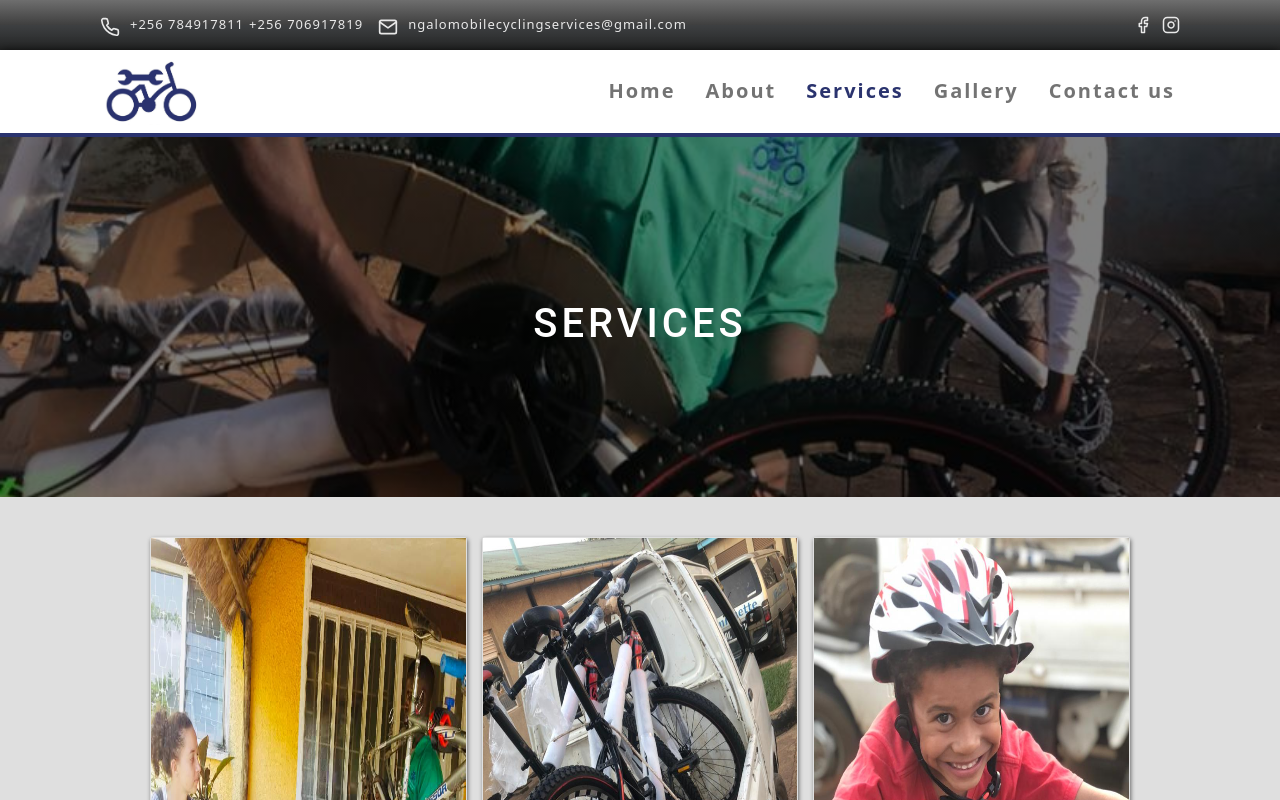
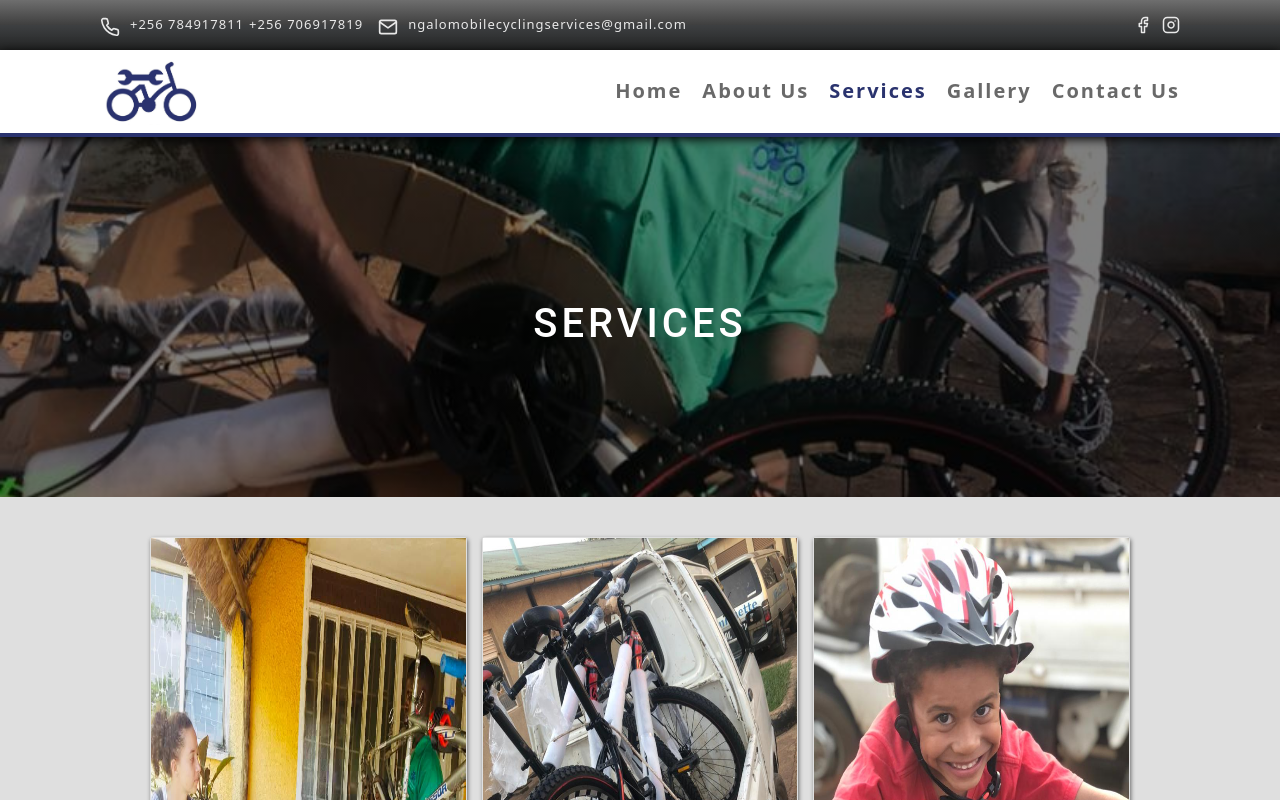
Before and after one commit to Otimthomas/ngalo, a React (Create React App) app: page /services in a window 1280 px wide. Shown: the top 800 px of the page. Built offline with nearby package versions, Linux system fonts and the light colour scheme.

Commit message:
navbar sticky to the top

```diff
--- /dev/null
+++ b/src/components/Navbar.css
@@ -0,0 +1,64 @@
+.navbar {
+  padding: 0 10rem;
+  background-color: var(--white) !important;
+  box-shadow: 0 2px 10px var(--black);
+  border-bottom: 4px solid var(--secondaryColor);
+  font-size: 2rem;
+  background-color: var(--white) !important;
+}
+
+.logo {
+  width: 10rem;
+}
+
+.navbar-nav ul {
+  font-size: 1.6rem;
+}
+
+.nav-item a {
+  text-decoration: none;
+  font-weight: 700;
+  letter-spacing: 0.2rem;
+  color: var(--primaryColor);
+}
+
+.nav-item a:hover {
+  color: var(--black) !important;
+}
+
+.nav-item:not(:last-child) {
+  padding-right: 2rem;
+}
+
+.selected {
+  color: var(--secondaryColor) !important;
+}
+
+@media (min-width: 768px) {
+  .navbar-expand-md .navbar-collapse {
+    display: flex !important;
+    flex-basis: auto;
+    justify-content: flex-end;
+  }
+}
+
+@media (max-width: 992px) {
+  .navbar {
+    padding-top: 1rem;
+    padding-bottom: 1rem;
+  }
+
+  .logo {
+    width: 5rem;
+    height: 100%;
+  }
+}
+
+@media (max-width: 768px) {
+}
+
+@media (max-width: 576px) {
+  .navbar-nav ul {
+    font-size: 1.4rem;
+  }
+}
--- a/src/components/Navbar.jsx
+++ b/src/components/Navbar.jsx
@@ -1,283 +1,211 @@
-import React from "react";
-import styled from "styled-components";
-import { NavLink, Link } from "react-router-dom";
-import logo from "../assets/ngalo-logo-c.jpg";
+// import React from "react";
+// // import styled from "styled-components";
+// import { NavLink, Link } from "react-router-dom";
+// import logo from "../assets/ngalo-logo-c.jpg";
+// import "./Navbar.css";
 
-function Navbar() {
-  const [isOpen, setIsOpen] = React.useState(false);
+// function Navbar() {
+//   const [isOpen, setIsOpen] = React.useState(true);
 
-  // const toggle = () => setIsOpen(!isOpen);
-
-  const closeNav = () => setIsOpen(false);
-
-  return (
-    <NavWrapper>
-      <nav className="navbar sticky-top navbar-expand-lg navbar-light bg-light">
-        <Link className="navbar-brand" exact to="/">
-          <img src={logo} alt="logo" className="logo" />
-        </Link>
-        <button
-          className="navbar-toggler"
-          type="button"
-          data-bs-toggle="collapse"
-          data-bs-target="#navbarSupportedContent"
-          aria-controls="navbarSupportedContent"
-          aria-expanded="false"
-          aria-label="Toggle navigation"
-        >
-          <span className="navbar-toggler-icon"></span>
-        </button>
-        <div
-          className="collapse navbar-collapse"
-          id="navbarSupportedContent"
-          isOpen={isOpen}
-        >
-          <ul className="navbar-nav ms-auto mb-2 mb-lg-0">
-            <li className="nav-item">
-              <NavLink
-                onClick={closeNav}
-                className="nav-link"
-                activeClassName="selected"
-                aria-current="page"
-                exact
-                to="/"
-              >
-                Home
-              </NavLink>
-            </li>
-            <li className="nav-item">
-              <NavLink
-                className="nav-link"
-                activeClassName="selected"
-                to="/about"
-              >
-                About
-              </NavLink>
-            </li>
-            <li className="nav-item">
-              <NavLink
-                className="nav-link"
-                activeClassName="selected"
-                to="/services"
-              >
-                Services
-              </NavLink>
-            </li>
-            <li className="nav-item">
-              <NavLink
-                className="nav-link"
-                activeClassName="selected"
-                to="/gallery"
-              >
-                Gallery
-              </NavLink>
-            </li>
-            <li className="nav-item">
-              <NavLink
-                className="nav-link"
-                activeClassName="selected"
-                to="/contact"
-              >
-                Contact us
-              </NavLink>
-            </li>
-          </ul>
-        </div>
-      </nav>
-    </NavWrapper>
-  );
-}
-
-const NavWrapper = styled.div`
-  padding: 0 10rem;
-  background-color: var(--white) !important;
-  box-shadow: 0 2px 10px var(--black);
-  border-bottom: 4px solid var(--secondaryColor);
-
-  .navbar {
-    font-size: 2rem;
-    background-color: var(--white) !important;
-  }
-
-  .logo {
-    width: 10rem;
-  }
-
-  .navbar-nav ul {
-    font-size: 1.6rem;
-  }
-
-  .nav-item a {
-    text-decoration: none;
-    font-weight: 700;
-    letter-spacing: 0.2rem;
-    color: var(--primaryColor);
-  }
-
-  .nav-item a:hover {
-    color: var(--black) !important;
-  }
-
-  .nav-item:not(:last-child) {
-    padding-right: 2rem;
-  }
-
-  .selected {
-    color: var(--secondaryColor) !important;
-  }
-
-  @media (max-width: 992px) {
-    padding-top: 1rem;
-    padding-bottom: 1rem;
-
-    .logo {
-      width: 5rem;
-      height: 100%;
-    }
-  }
-
-  @media (max-width: 768px) {
-    padding: 1rem 4rem;
-  }
-
-  @media (max-width: 576px) {
-    padding: 1rem 4rem;
-    .navbar-nav ul {
-      font-size: 1.4rem;
-    }
-  }
-`;
-
-export default Navbar;
-
-// import React, { useState } from "react";
-// import { NavLink, Link } from "react-router-dom";
-// import { Collapse, Navbar, NavbarToggler, Nav, NavItem } from "reactstrap";
-// import logo from "../assets/ngalo-logo-c.jpg";
-// import styled from "styled-components";
-
-// import "./NavBar.css";
-
-// function NavBar() {
-//   const [isOpen, setIsOpen] = useState(false);
-
-//   const toggle = () => setIsOpen(!isOpen);
+//   // const toggle = () => setIsOpen(!isOpen);
 
 //   const closeNav = () => setIsOpen(false);
+
 //   return (
-//     <Navbar color="light" light expand="md" sticky="top">
-//       <Link className="navbar-brand" exact to="/">
+//     <nav className="navbar sticky-top navbar-expand-lg navbar-light bg-light">
+//       <Link className="navbar-brand" onClick={closeNav} exact to="/">
 //         <img src={logo} alt="logo" className="logo" />
 //       </Link>
-//       <NavbarToggler onClick={toggle} />
-//       <Collapse isOpen={isOpen} navbar>
-//         <Nav className="mr-auto" navbar>
-//           <NavItem>
-//             <NavLink onClick={closeNav} exact activeClassName="selected" to="/">
+//       <button
+//         className="navbar-toggler"
+//         type="button"
+//         data-bs-toggle="collapse"
+//         data-bs-target="#navbarSupportedContent"
+//         aria-controls="navbarSupportedContent"
+//         aria-expanded="false"
+//         aria-label="Toggle navigation"
+//       >
+//         <span className="navbar-toggler-icon"></span>
+//       </button>
+//       <div className="collapse navbar-collapse" id="navbarSupportedContent">
+//         <ul className="navbar-nav ms-auto mb-2 mb-lg-0">
+//           <li className="nav-item">
+//             <NavLink
+//               onClick={closeNav}
+//               className="nav-link"
+//               activeClassName="selected"
+//               aria-current="page"
+//               exact
+//               to="/"
+//             >
 //               Home
 //             </NavLink>
-//           </NavItem>
-//           <NavItem>
-//             <NavLink onClick={closeNav} activeClassName="selected" to="/about">
-//               About us
+//           </li>
+//           <li className="nav-item">
+//             <NavLink
+//               className="nav-link"
+//               activeClassName="selected"
+//               to="/about"
+//             >
+//               About
 //             </NavLink>
-//           </NavItem>
-//           <NavItem>
+//           </li>
+//           <li className="nav-item">
 //             <NavLink
-//               onClick={closeNav}
+//               className="nav-link"
 //               activeClassName="selected"
 //               to="/services"
 //             >
 //               Services
 //             </NavLink>
-//           </NavItem>
-//           <NavItem>
+//           </li>
+//           <li className="nav-item">
 //             <NavLink
-//               onClick={closeNav}
+//               className="nav-link"
 //               activeClassName="selected"
 //               to="/gallery"
 //             >
 //               Gallery
 //             </NavLink>
-//           </NavItem>
-//           <NavItem>
-//             <NavLink onClick={closeNav} activeClassName="selected" to="/team">
-//               Team
-//             </NavLink>
-//           </NavItem>
-//           <NavItem>
+//           </li>
+//           <li className="nav-item">
 //             <NavLink
-//               onClick={closeNav}
+//               className="nav-link"
 //               activeClassName="selected"
 //               to="/contact"
 //             >
-//               Contact Us
+//               Contact us
 //             </NavLink>
-//           </NavItem>
-//         </Nav>
-//       </Collapse>
-//     </Navbar>
+//           </li>
+//         </ul>
+//       </div>
+//     </nav>
 //   );
 // }
 
-// // const NavWrapper = styled.div`
-// //   padding: 0 10rem;
-// //   background-color: var(--white) !important;
-// //   box-shadow: 0 2px 10px var(--black);
-// //   border-bottom: 4px solid var(--secondaryColor);
+// const NavWrapper = styled.div`
+//   padding: 0 10rem;
+//   background-color: var(--white) !important;
+//   box-shadow: 0 2px 10px var(--black);
+//   border-bottom: 4px solid var(--secondaryColor);
 
-// //   .navbar {
-// //     font-size: 2rem;
-// //     background-color: var(--white) !important;
-// //   }
+//   .navbar {
+//     font-size: 2rem;
+//     background-color: var(--white) !important;
+//   }
 
-// //   .logo {
-// //     width: 10rem;
-// //   }
+//   .logo {
+//     width: 10rem;
+//   }
 
-// //   .navbar-nav ul {
-// //     font-size: 1.6rem;
-// //   }
+//   .navbar-nav ul {
+//     font-size: 1.6rem;
+//   }
 
-// //   .nav-item a {
-// //     text-decoration: none;
-// //     font-weight: 700;
-// //     letter-spacing: 0.2rem;
-// //     color: var(--primaryColor);
-// //   }
+//   .nav-item a {
+//     text-decoration: none;
+//     font-weight: 700;
+//     letter-spacing: 0.2rem;
+//     color: var(--primaryColor);
+//   }
 
-// //   .nav-item a:hover {
-// //     color: var(--black) !important;
-// //   }
+//   .nav-item a:hover {
+//     color: var(--black) !important;
+//   }
 
-// //   .nav-item:not(:last-child) {
-// //     padding-right: 2rem;
-// //   }
+//   .nav-item:not(:last-child) {
+//     padding-right: 2rem;
+//   }
 
-// //   .selected {
-// //     color: var(--secondaryColor) !important;
-// //   }
+//   .selected {
+//     color: var(--secondaryColor) !important;
+//   }
 
-// //   @media (max-width: 992px) {
-// //     padding-top: 1rem;
-// //     padding-bottom: 1rem;
+//   @media (max-width: 992px) {
+//     padding-top: 1rem;
+//     padding-bottom: 1rem;
 
-// //     .logo {
-// //       width: 5rem;
-// //       height: 100%;
-// //     }
-// //   }
+//     .logo {
+//       width: 5rem;
+//       height: 100%;
+//     }
+//   }
 
-// //   @media (max-width: 768px) {
-// //     padding: 1rem 4rem;
-// //   }
+//   @media (max-width: 768px) {
+//     padding: 1rem 4rem;
+//   }
 
-// //   @media (max-width: 576px) {
-// //     padding: 1rem 4rem;
-// //     .navbar-nav ul {
-// //       font-size: 1.4rem;
-// //     }
-// //   }
-// // `;
+//   @media (max-width: 576px) {
+//     padding: 1rem 4rem;
+//     .navbar-nav ul {
+//       font-size: 1.4rem;
+//     }
+//   }
+// `;
 
-// export default NavBar;
+// export default Navbar;
+
+import React, { useState } from "react";
+import { NavLink, Link } from "react-router-dom";
+import { Collapse, Navbar, NavbarToggler, Nav, NavItem } from "reactstrap";
+import logo from "../assets/ngalo-logo-c.jpg";
+import "./Navbar.css";
+
+function NavBar() {
+  const [isOpen, setIsOpen] = useState(false);
+
+  const toggle = () => setIsOpen(!isOpen);
+
+  const closeNav = () => setIsOpen(false);
+  return (
+    <Navbar color="white" light expand="md" sticky="top">
+      <Link className="navbar-brand" onClick={closeNav} exact to="/">
+        <img src={logo} alt="logo" className="logo" />
+      </Link>
+      <NavbarToggler onClick={toggle} />
+      <Collapse isOpen={isOpen} navbar>
+        <Nav className="mr-auto" navbar>
+          <NavItem>
+            <NavLink onClick={closeNav} exact activeClassName="selected" to="/">
+              Home
+            </NavLink>
+          </NavItem>
+          <NavItem>
+            <NavLink onClick={closeNav} activeClassName="selected" to="/about">
+              About Us
+            </NavLink>
+          </NavItem>
+          <NavItem>
+            <NavLink
+              onClick={closeNav}
+              activeClassName="selected"
+              to="/services"
+            >
+              Services
+            </NavLink>
+          </NavItem>
+          <NavItem>
+            <NavLink
+              onClick={closeNav}
+              activeClassName="selected"
+              to="/gallery"
+            >
+              Gallery
+            </NavLink>
+          </NavItem>
+          <NavItem>
+            <NavLink
+              onClick={closeNav}
+              activeClassName="selected"
+              to="/contact"
+            >
+              Contact Us
+            </NavLink>
+          </NavItem>
+        </Nav>
+      </Collapse>
+    </Navbar>
+  );
+}
+
+export default NavBar;
```
